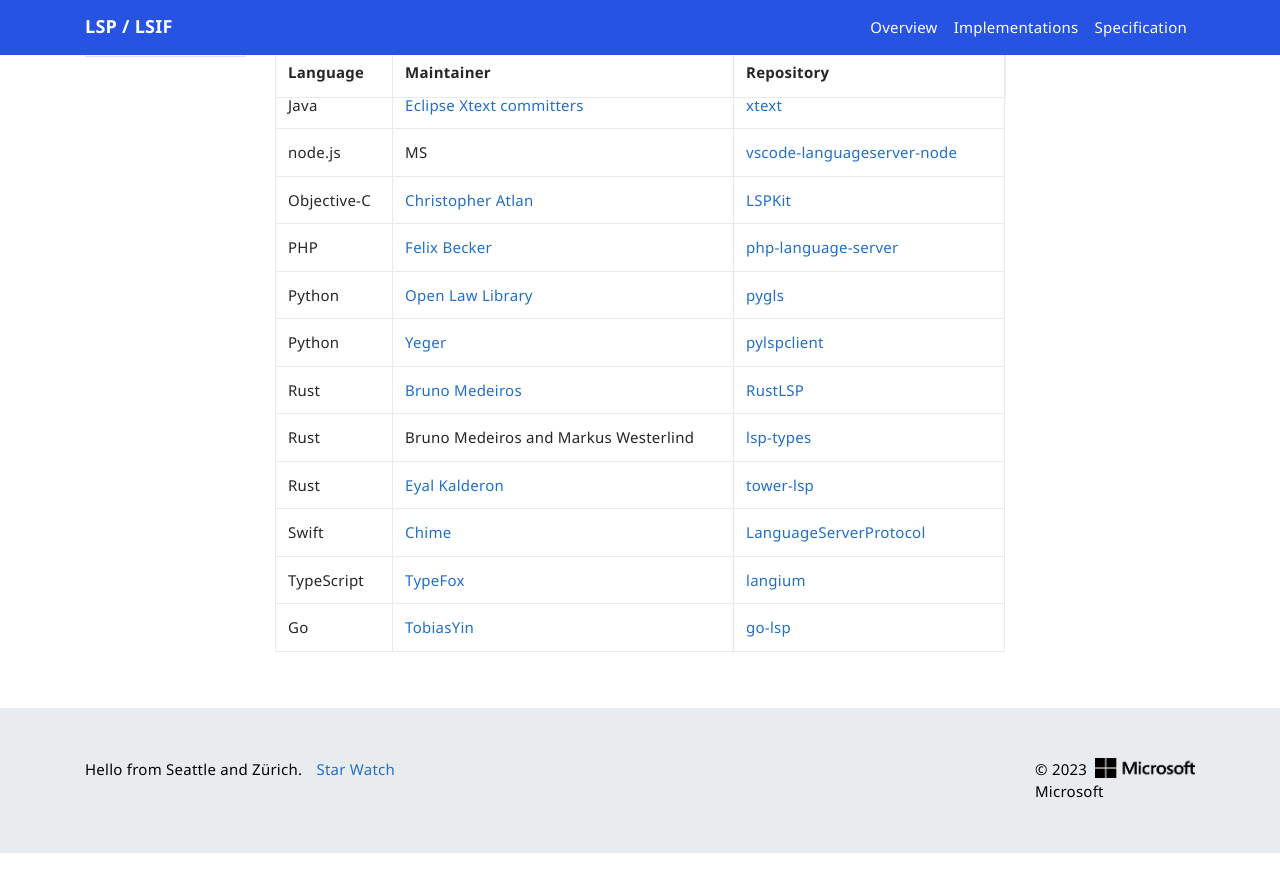
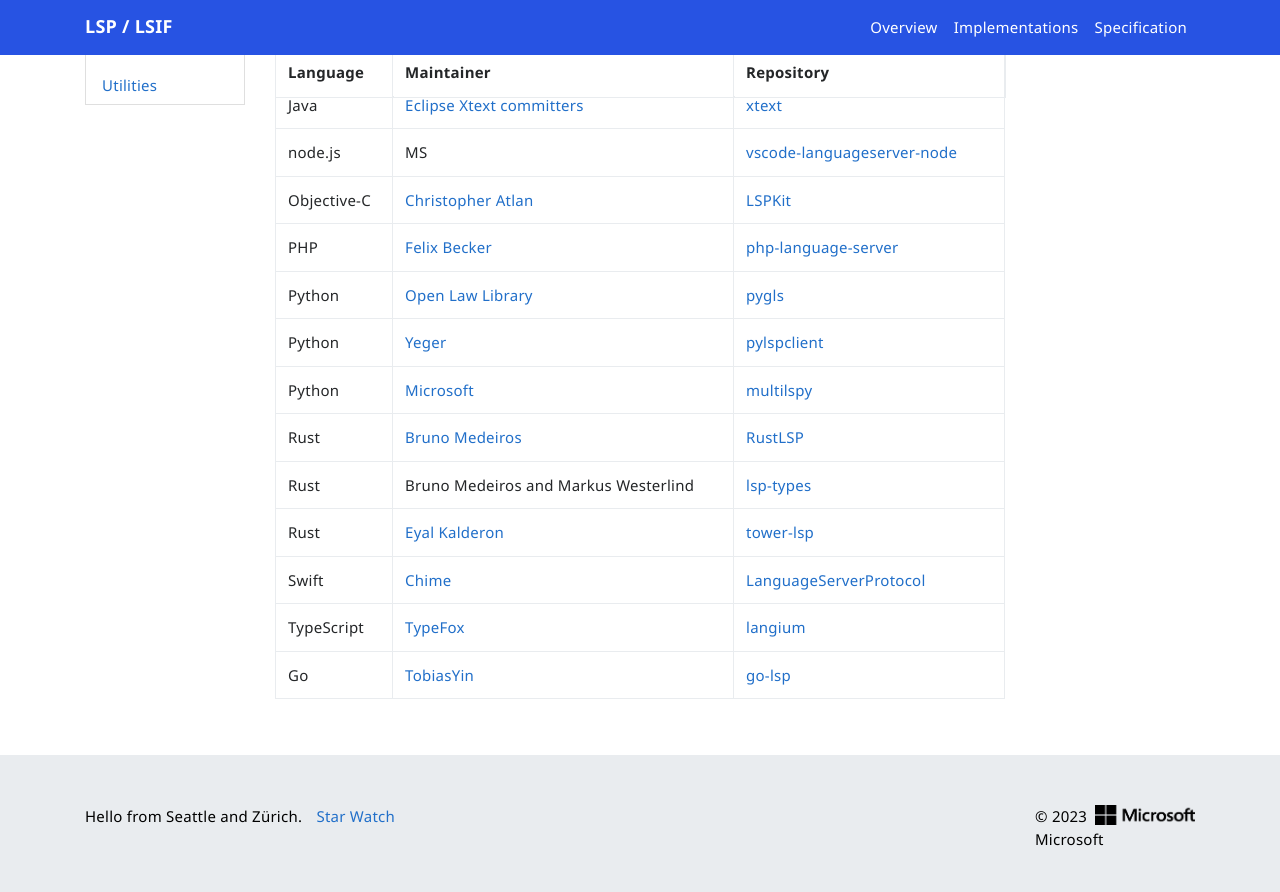
Before and after one commit to microsoft/language-server-protocol, a Jekyll site: the page built from _implementors/sdks.md, in a window 1280 px wide and 900 px high, scrolled down 685 px. Shown: the top 892 px of the window. Built offline with Jekyll 4.4.1, drawn with Linux system fonts in a browser that asks for light colours; nearby versions of some CDN libraries; comment, search, counter and statistics services are not loaded; before the commit the page ends 1538 px from its top, so only the background shows below that.

Commit message:
Update sdks.md to include multilspy lsp client (#1838)
Multilspy is a language-agnostic LSP client in Python, with a library interface. It is intended to be used to build applications around language servers and currently supports running language servers for Java, C#, Python and Rust with support for more in-progress.

```diff
--- a/_implementors/sdks.md
+++ b/_implementors/sdks.md
@@ -26,6 +26,7 @@
 | PHP | [Felix Becker](https://github.com/felixfbecker) | [php-language-server](https://github.com/felixfbecker/php-language-server)|
 | Python | [Open Law Library](http://www.openlawlib.org/) | [pygls](https://github.com/openlawlibrary/pygls)|
 | Python | [Yeger](https://github.com/yeger00) | [pylspclient](https://github.com/yeger00/pylspclient)|
+| Python | [Microsoft](https://github.com/microsoft) | [multilspy](https://github.com/microsoft/monitors4codegen#4-multilspy)|
 | Rust | [Bruno Medeiros](https://github.com/bruno-medeiros) | [RustLSP](https://github.com/RustDT/RustLSP)|
 | Rust | Bruno Medeiros and Markus Westerlind | [lsp-types](https://github.com/gluon-lang/lsp-types)
 | Rust | [Eyal Kalderon](https://github.com/ebkalderon) | [tower-lsp](https://github.com/ebkalderon/tower-lsp)
```
